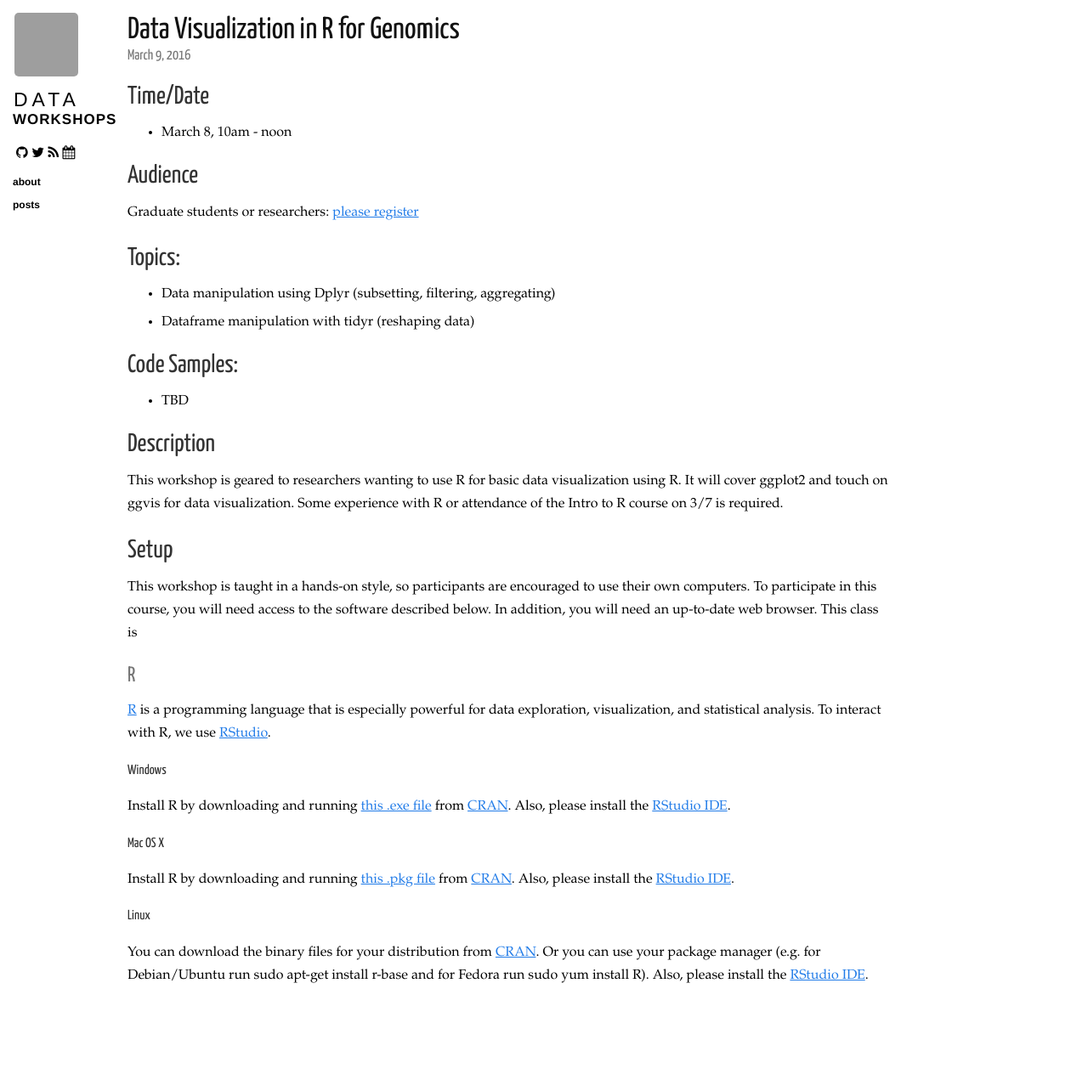
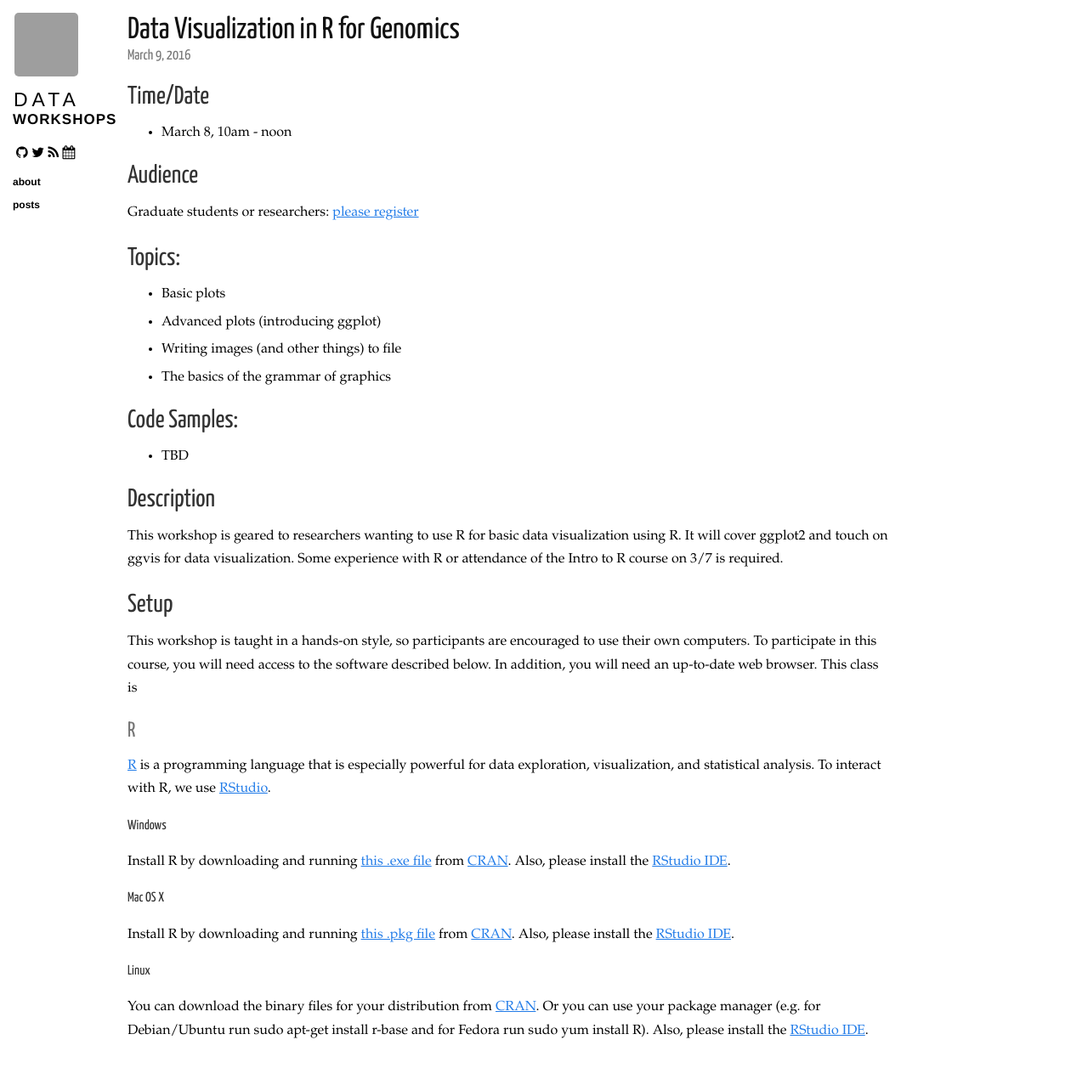
Before and after one commit to ucsdlib/workshops, a Jekyll site: the page built from _posts/2016-03-09-r-data-viz-genomics.markdown, in a window 1280 px wide. Shown: the whole page at 85% size. Built offline with Jekyll 4.4.1, drawn with Linux system fonts in a browser that asks for light colours; nearby versions of some CDN libraries; Markdown is read by kramdown in place of the engine named in the settings; before the commit the page ends 1212 px from its top, so only the background shows below that; grey boxes are pictures that could not be loaded.

Commit message:
adding topics

```diff
--- a/_posts/2016-03-08-r-data-manipulation.markdown
+++ b/_posts/2016-03-08-r-data-manipulation.markdown
@@ -14,10 +14,8 @@ Graduate students or researchers: [please register](http://ucsd.libcal.com/event
 
 ## Topics:
 
-* Basic plots
-* Advanced plots (introducing ggplot)
-* Writing images (and other things) to file
-* The basics of the grammar of graphics
+* Data manipulation using Dplyr (subsetting, filtering, aggregating)
+* Dataframe manipulation with tidyr (reshaping data)
 
 ## Code Samples:
 
--- a/_posts/2016-03-09-r-data-viz-genomics.markdown
+++ b/_posts/2016-03-09-r-data-viz-genomics.markdown
@@ -14,8 +14,10 @@ Graduate students or researchers: [please register](http://ucsd.libcal.com/event
 
 ## Topics:
 
-* Data manipulation using Dplyr (subsetting, filtering, aggregating)
-* Dataframe manipulation with tidyr (reshaping data)
+* Basic plots
+* Advanced plots (introducing ggplot)
+* Writing images (and other things) to file
+* The basics of the grammar of graphics
 
 ## Code Samples:
 
```
